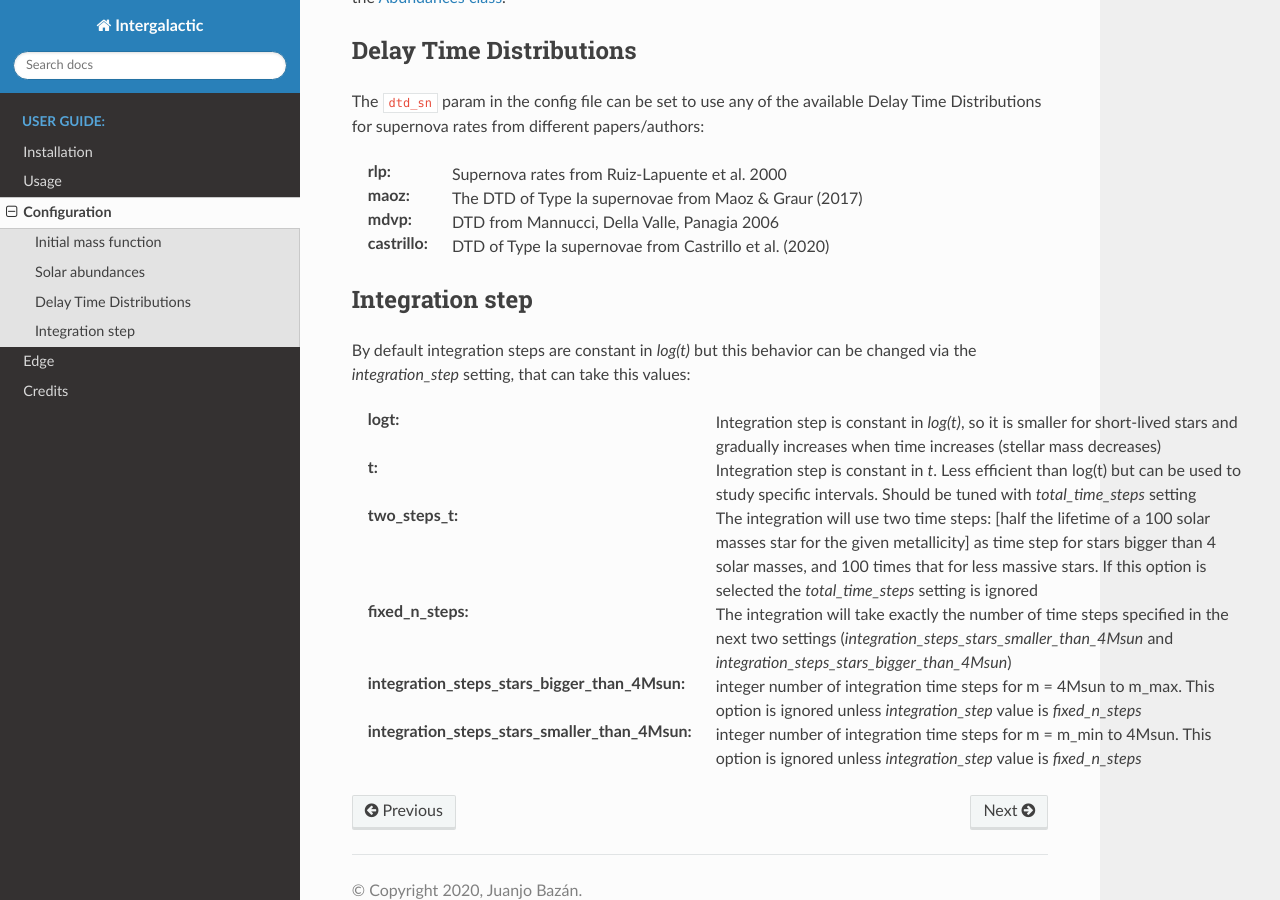
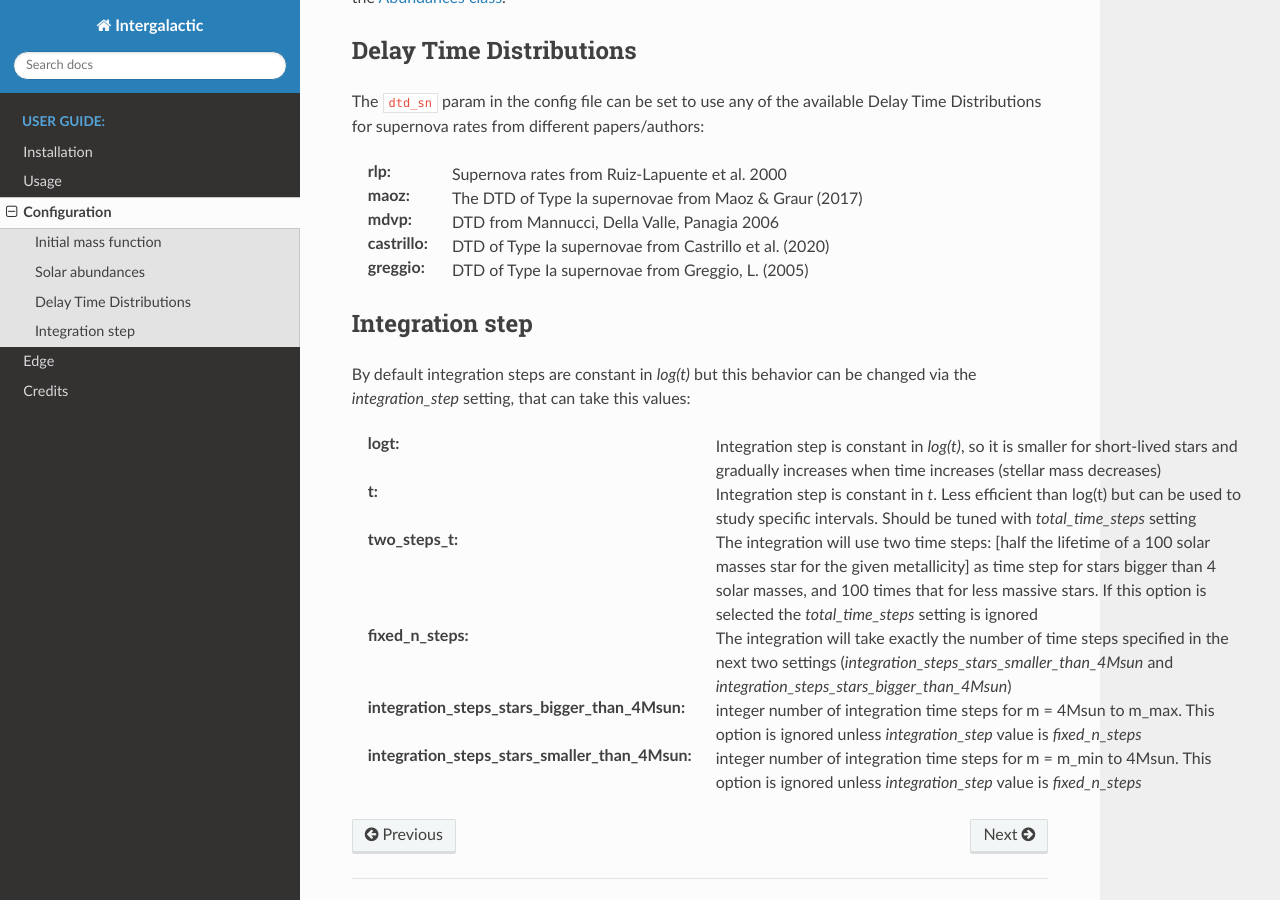
Before and after one commit to xuanxu/starmatrix, a Sphinx documentation site: the page built from docs/configuration.rst, in a window 1280 px wide and 900 px high, scrolled down 1600 px. Built offline with Sphinx 7.4.7 and the Read the Docs theme 2.0.0, drawn with Linux system fonts in a browser that asks for light colours.

Commit message:
add new `greggio` DTD option to docs

```diff
--- a/docs/configuration.rst
+++ b/docs/configuration.rst
@@ -76,6 +76,7 @@ The ``dtd_sn`` param in the config file can be set to use any of the available D
 :maoz: The DTD of Type Ia supernovae from Maoz & Graur (2017)
 :mdvp: DTD from Mannucci, Della Valle, Panagia 2006
 :castrillo: DTD of Type Ia supernovae from Castrillo et al. (2020)
+:greggio: DTD of Type Ia supernovae from Greggio, L. (2005)
 
 Integration step
 ----------------
--- a/docs/credits.rst
+++ b/docs/credits.rst
@@ -30,6 +30,7 @@ Intergalactic is built upon a long list of previous works from different authors
 * *Mannucci, Della Valle, Panagia*, 2006, MNRAS, 370, 773M
 * *Maoz, D. & Graur, O.* 2017, ApJ, 848, 25M
 * *Castrillo, A. et al* 2020, MNRAS
+* *Greggio, L.* 2005, A&A 441, 1055–1078
 
 License
 -------
```
